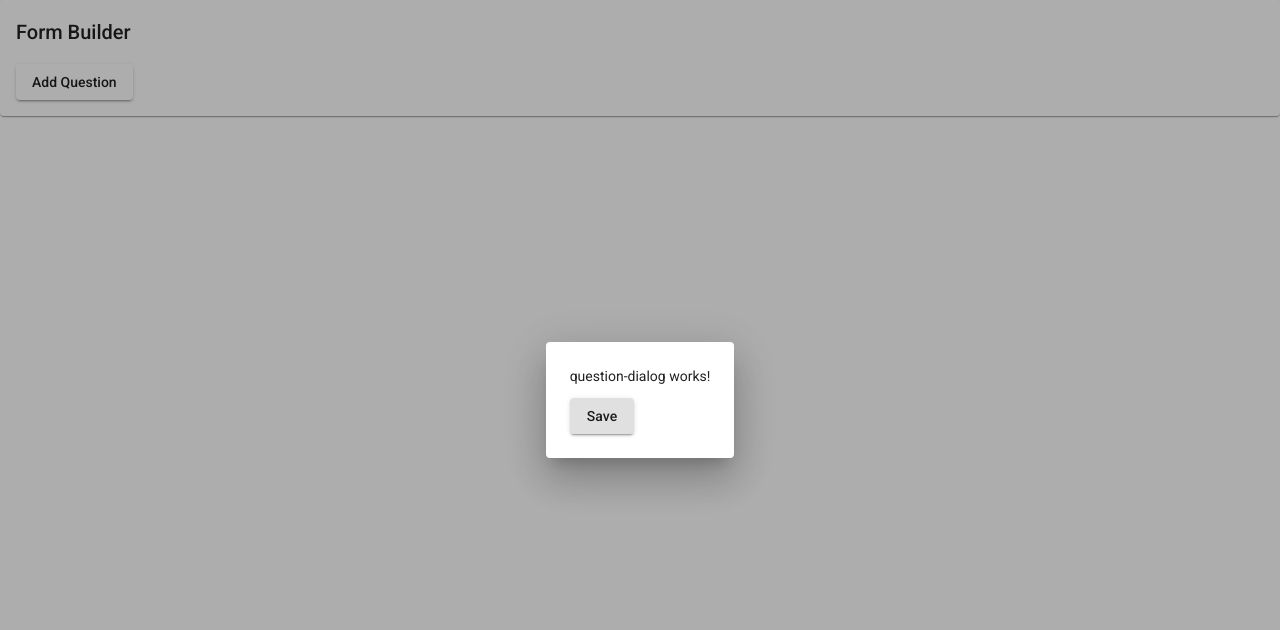
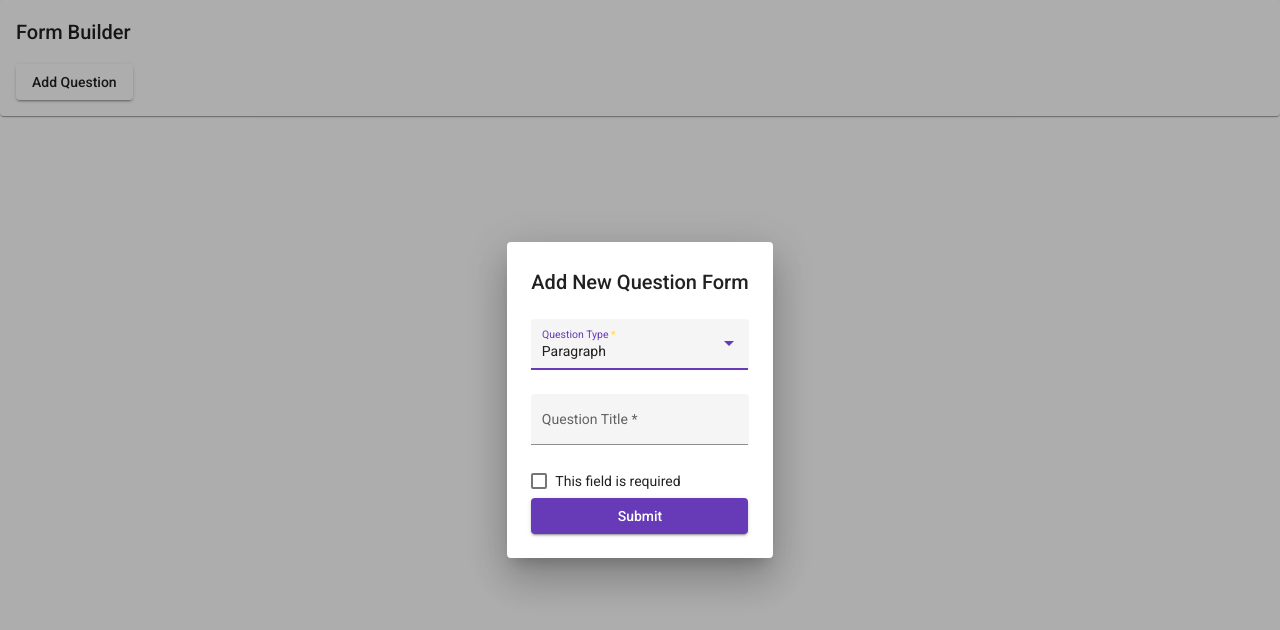
Before and after one commit to khuongnmdev/avnon-assignment, an Angular app: page /form/builder in a window 1280 px wide. Both pictures are taken after a click on the button "Add Question". Shown: the top 630 px of the page. Built offline with nearby package versions, Linux system fonts and the light colour scheme.

Commit message:
Update dialog add new question

```diff
--- a/src/app/dialog/question-dialog/question-dialog.component.css
+++ b/src/app/dialog/question-dialog/question-dialog.component.css
@@ -0,0 +1,5 @@
+.form-new-question {
+  display: flex;
+  flex-direction: column;
+  gap: 5px;
+}
--- a/src/app/dialog/question-dialog/question-dialog.component.html
+++ b/src/app/dialog/question-dialog/question-dialog.component.html
@@ -1,7 +1,46 @@
-<p>
-  question-dialog works!
-</p>
+<form [formGroup]="form" (ngSubmit)="onFormSubmit()" class="form-new-question">
+  <h2>Add New Question Form</h2>
+  <mat-form-field appearance="fill">
+    <mat-label>Question Type</mat-label>
+    <mat-select formControlName="type">
+      <mat-option
+        *ngFor="let type of typeQuestions; trackBy: trackByType"
+        [value]="type.value"
+      >
+        {{ type.name }}
+      </mat-option>
+    </mat-select>
+  </mat-form-field>
+  <mat-form-field appearance="fill">
+    <mat-label>Question Title</mat-label>
+    <input type="text" matInput formControlName="title" />
+  </mat-form-field>
 
-<button mat-raised-button type="button" (click)="saveQuestion()">
-  Save
-</button>
+  <ng-container *ngIf="form.value.type === QuestionType.Checkbox">
+    <mat-form-field
+      appearance="fill"
+      formArrayName="options"
+      *ngFor="let option of optionsFormArray.controls; let i = index"
+    >
+      <mat-label>Option #{{ i + 1 }}</mat-label>
+      <input type="text" matInput formControlName="{{ i }}" />
+    </mat-form-field>
+
+    <a
+      href="javascript:void(0)"
+      *ngIf="canAddNewOption()"
+      (click)="addNewOption()"
+    >
+      Add another answer
+    </a>
+
+    <mat-checkbox formControlName="isRequired">
+      Allow user to specify own answer
+    </mat-checkbox>
+  </ng-container>
+  <mat-checkbox formControlName="isRequired">
+    This field is required
+  </mat-checkbox>
+
+  <button mat-raised-button type="submit" color="primary">Submit</button>
+</form>
--- a/src/app/dialog/question-dialog/question-dialog.component.ts
+++ b/src/app/dialog/question-dialog/question-dialog.component.ts
@@ -1,5 +1,14 @@
 import { Component, OnInit } from '@angular/core';
+import { FormArray, FormBuilder, FormControl, FormGroup, Validators } from '@angular/forms';
 import { MatDialogRef } from '@angular/material/dialog';
+import { QuestionType } from 'src/app/model/base-question';
+
+const MAXIMUM_OPTIONS_LIMIT = 5;
+
+export interface QuestionTypeOption {
+  name: string;
+  value: QuestionType;
+}
 
 @Component({
   selector: 'app-question-dialog',
@@ -8,14 +17,64 @@ import { MatDialogRef } from '@angular/material/dialog';
 })
 export class QuestionDialogComponent implements OnInit {
 
+  QuestionType = QuestionType;
+
+  form: FormGroup;
+
+  typeQuestions: QuestionTypeOption[] = [
+    {
+      name: QuestionType.Paragraph.toString(),
+      value: QuestionType.Paragraph,
+    },
+    {
+      name: QuestionType.Checkbox.toString(),
+      value: QuestionType.Checkbox
+    },
+  ]
+
   constructor(
-    public matDialogRef: MatDialogRef<QuestionDialogComponent>
-  ) { }
+    public matDialogRef: MatDialogRef<QuestionDialogComponent>,
+    private readonly formBuilder: FormBuilder,
+
+  ) {
+    this.form = this.initForm();
+  }
 
   ngOnInit() {
   }
 
-  saveQuestion() {
-    this.matDialogRef.close({ data: 'test' });
+  onFormSubmit() {
+    this.form.markAllAsTouched();
+    if (this.form.invalid) {
+      return;
+    }
+    this.matDialogRef.close({ data: this.form.value });
+  }
+
+  trackByType(index: number, item: QuestionTypeOption) {
+    return index + item.name;
+  }
+
+  get optionsFormArray() {
+    return this.form.get('options') as FormArray;
+  }
+
+  addNewOption() {
+    const options = this.form.get('options') as FormArray;
+    options.push(new FormControl('', Validators.required));
+  }
+
+  canAddNewOption() {
+    return this.optionsFormArray.length < MAXIMUM_OPTIONS_LIMIT;
+  }
+
+  private initForm(): FormGroup {
+    return new FormGroup({
+      type: new FormControl(QuestionType.Paragraph, Validators.required),
+      title: new FormControl('', Validators.required),
+      isRequired: new FormControl(false),
+      allowOtherOption: new FormControl(false),
+      options: new FormArray([]),
+    });
   }
 }
--- a/src/app/model/base-question.ts
+++ b/src/app/model/base-question.ts
@@ -1,6 +1,6 @@
 export enum QuestionType {
-  Paragraph,
-  Checkbox,
+  Paragraph = 'Paragraph',
+  Checkbox = 'Checkbox',
 }
 
 export interface BaseQuestion {
--- a/src/app/model/checkbox-question.ts
+++ b/src/app/model/checkbox-question.ts
@@ -1,7 +1,7 @@
 import { BaseQuestion, QuestionType } from "./base-question";
 
-interface CheckboxOption {
-  title: string;
+export interface CheckboxOption {
+  name: string;
   value: QuestionType;
   isChecked: boolean;
 }
```
Also changed, not shown: src/theme/material-module/material-module.module.ts (+7 -2 lines).
